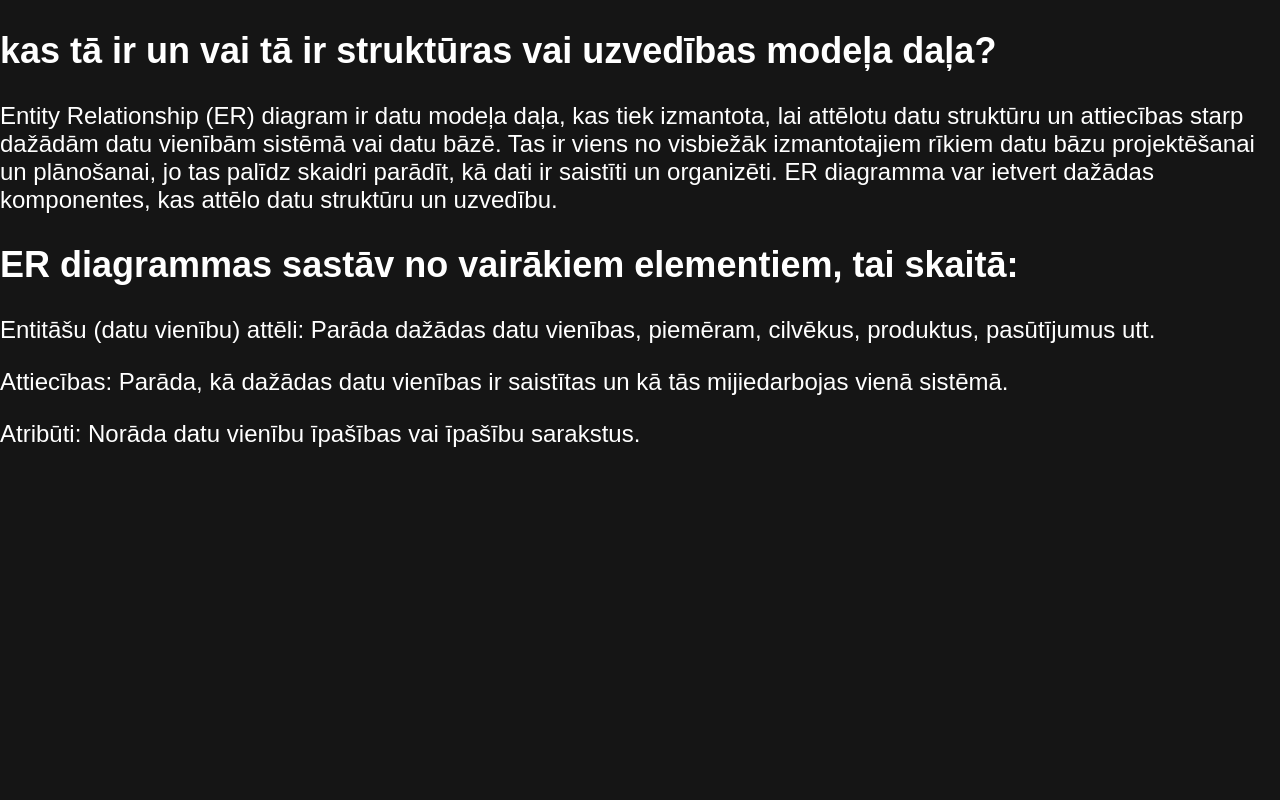
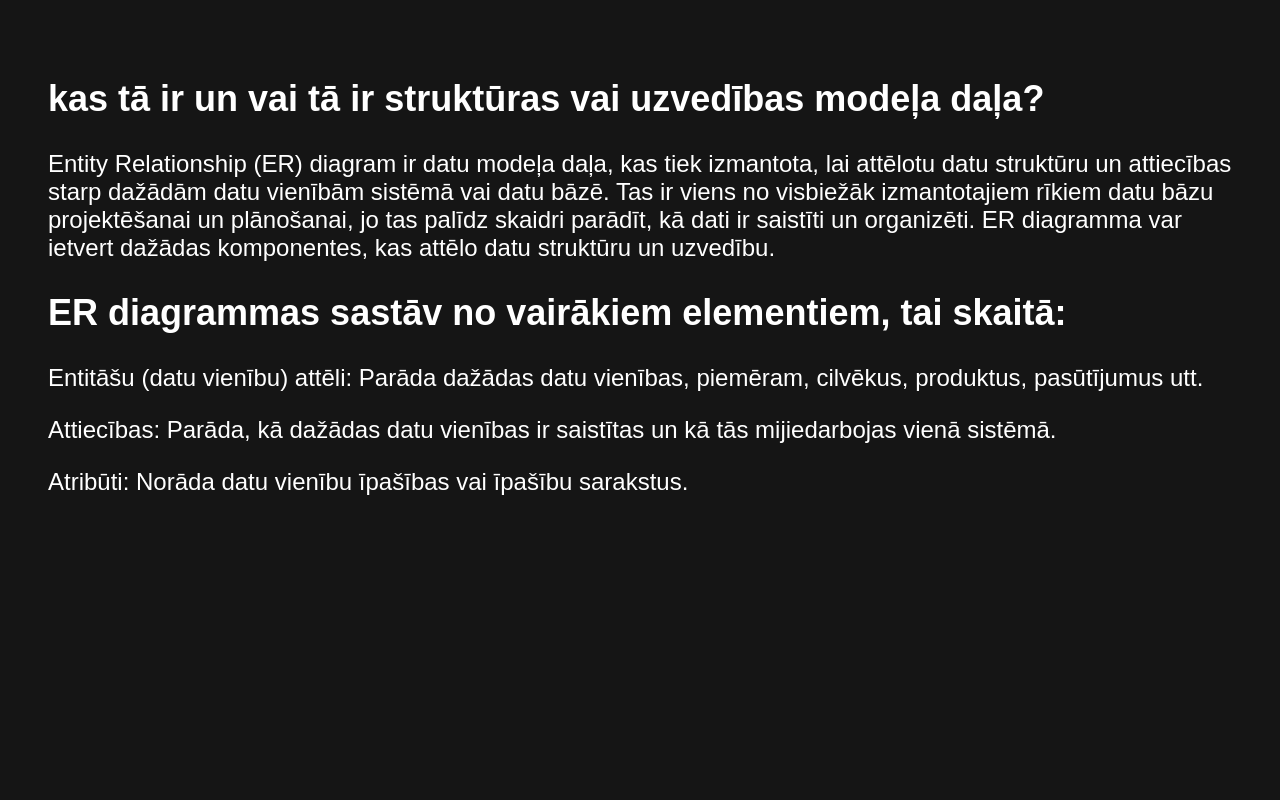
Before and after one commit to TotoalNormie/UMLreact, a React (Vite) app in the folder uml/: page / in a window 1280 px wide. Shown: the top 800 px of the page. Built offline with nearby package versions, Linux system fonts and the light colour scheme; a web font is replaced by a local one.

Commit message:
Update main.css

```diff
--- a/uml/src/main.css
+++ b/uml/src/main.css
@@ -12,11 +12,16 @@ body {
     color: white;
 }
 
-#root {
-    scroll-snap-type: both mandatory;
+main {
+    overflow-y: scroll;
+    height: 100svh;
+    scroll-snap-type: y mandatory;
     overscroll-behavior-x: contain;
 }
 
 article {
-    min-height: 100svh;
+    scroll-snap-align: start;
+    height: 100svh;
+
+    padding: 3rem;
 }
```
